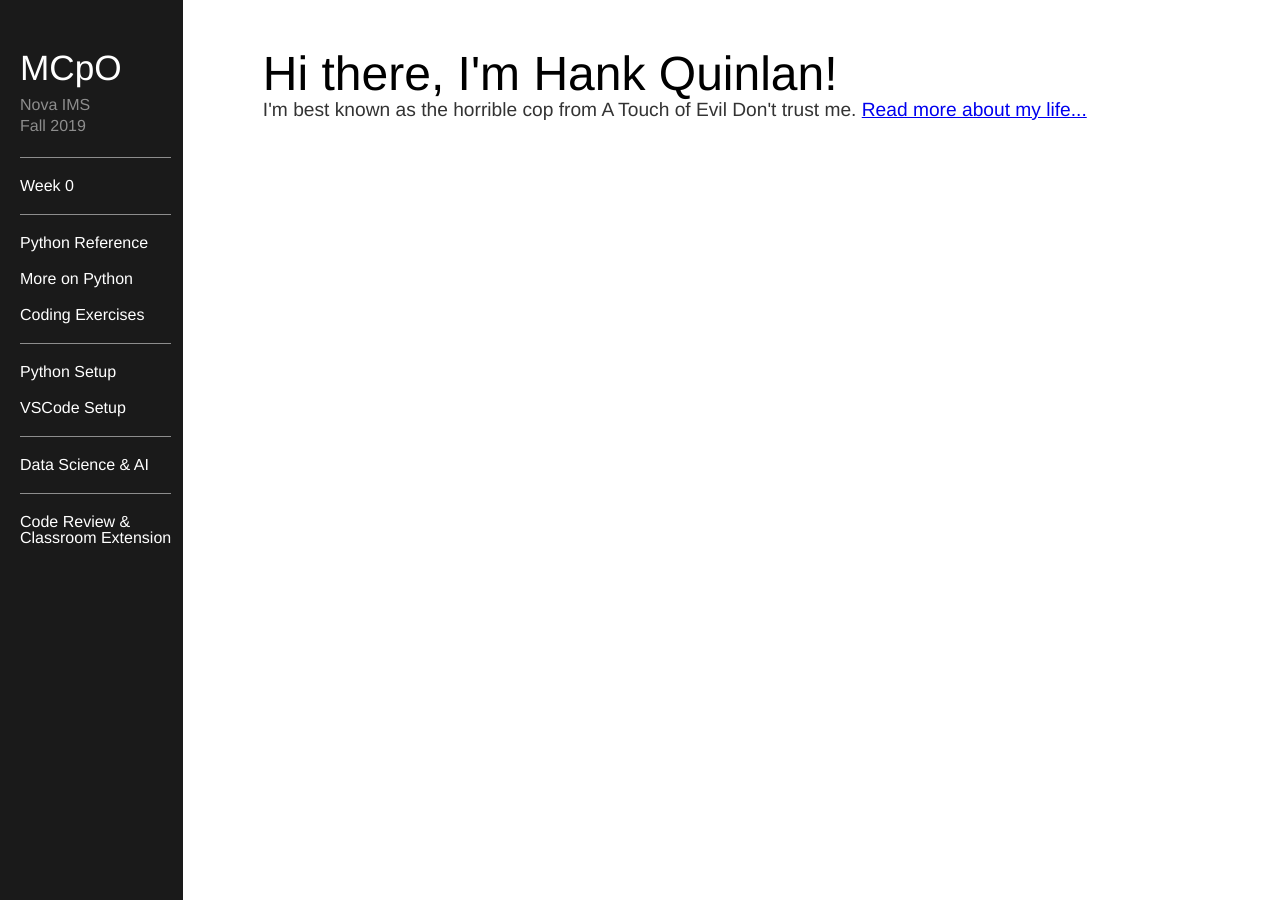
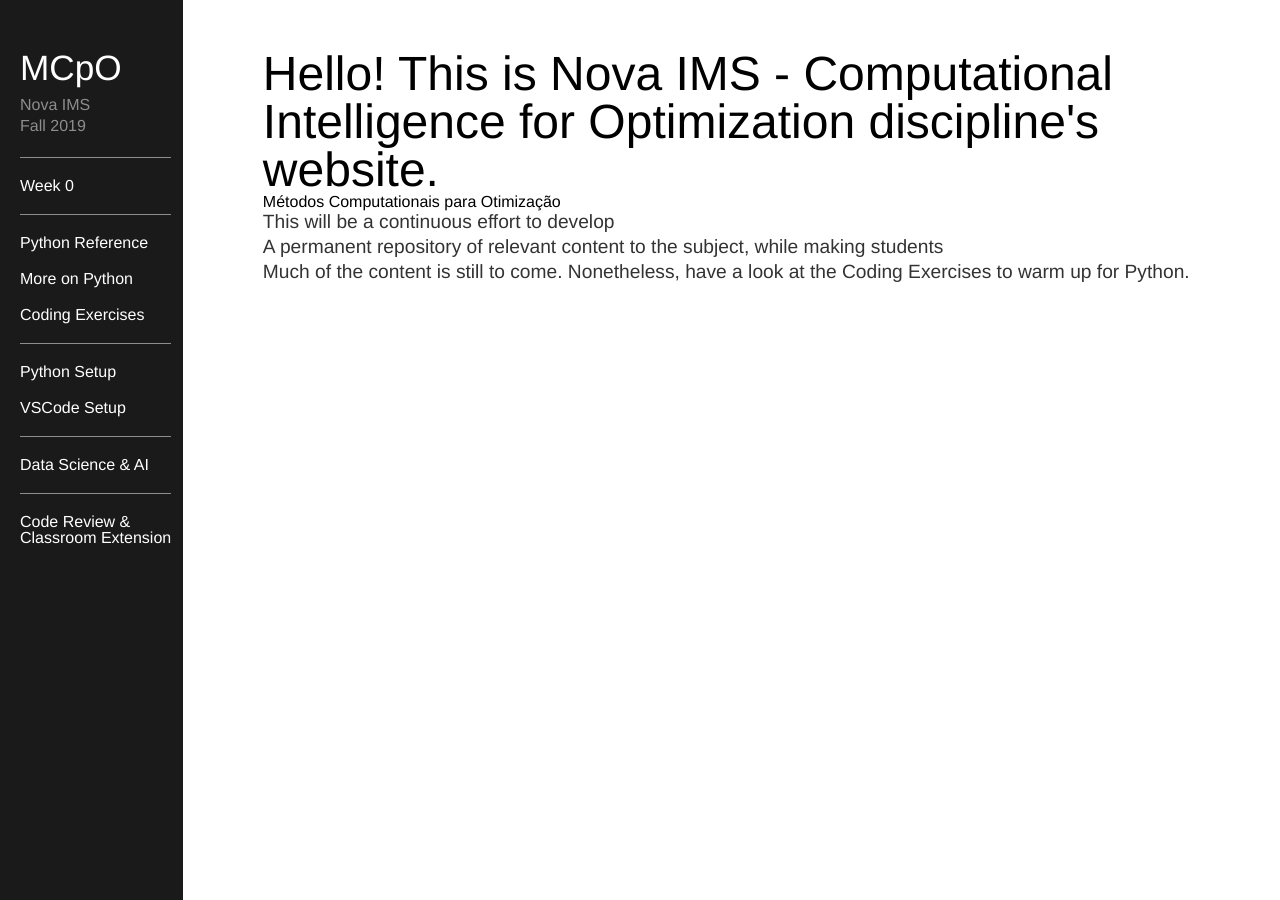
Before and after one commit to mcpo19/mcpo19_backup, a Jekyll site: the page built from index.html, in a window 1280 px wide. Built offline with Jekyll 4.4.1, drawn with Linux system fonts in a browser that asks for light colours.

Commit message:
Update index.html

```diff
--- a/index.html
+++ b/index.html
@@ -1,8 +1,12 @@
 ---
 layout: default
-title: Hank Quinlan, Horrible Cop
+title: MCpO '19
 ---
 <div class="blurb">
-	<h1>Hi there, I'm Hank Quinlan!</h1>
-	<p>I'm best known as the horrible cop from <em>A Touch of Evil</em> Don't trust me. <a href="/about">Read more about my life...</a></p>
+	<h1>Hello! This is Nova IMS - Computational Intelligence for Optimization discipline's website.</h1>
+	<i>Métodos Computationais para Otimização</i>
+	<p>This will be a continuous effort to develop</p>
+	<p>A permanent repository of relevant content to the subject, while making students </p>
+	<p>Much of the content is still to come. Nonetheless, have a look at the Coding Exercises to warm up for Python.</p>
+
 </div><!-- /.blurb -->
```
